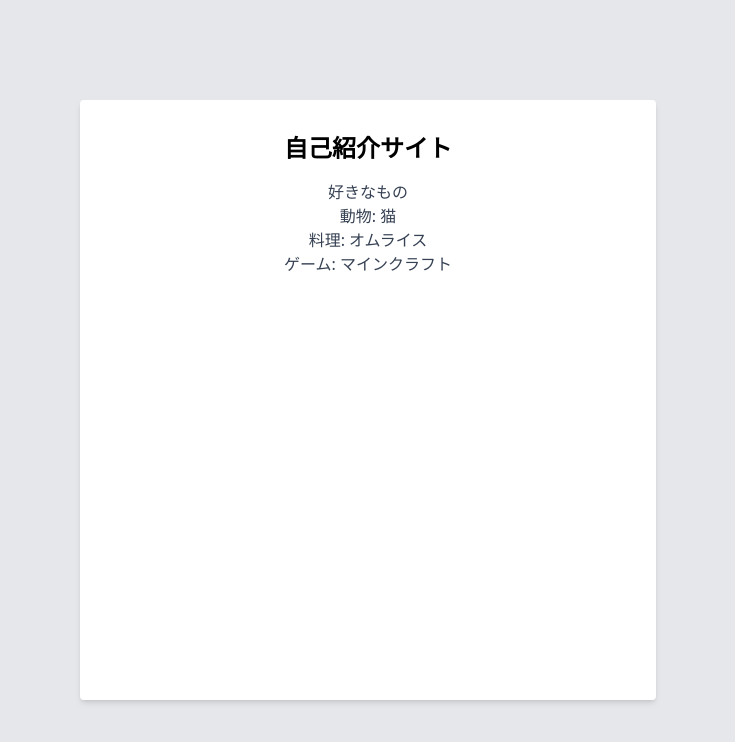
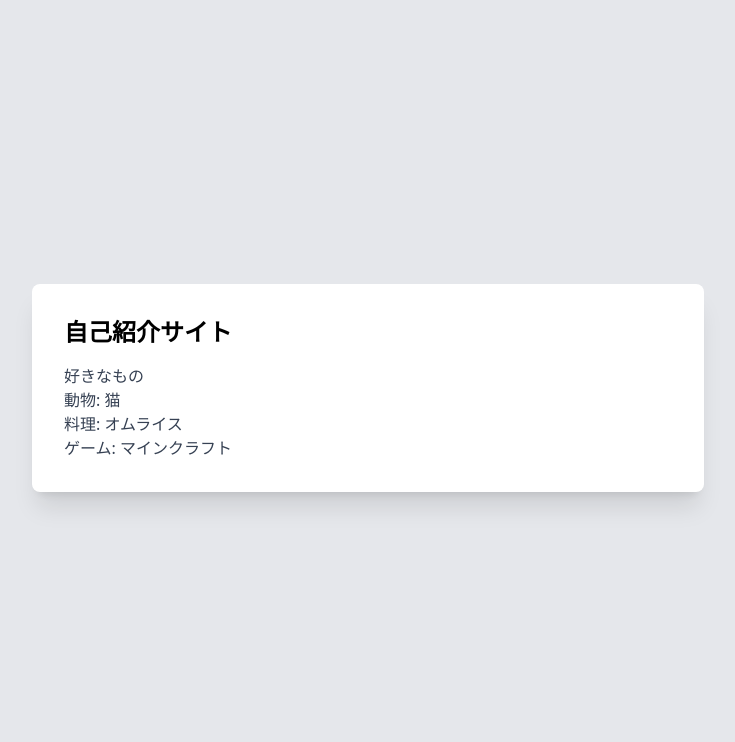
Before and after one commit to ko357255/react-ssr-test, a React (Vite) app: page / in a window 1280 px wide. Shown: the top 742 px of the page, without its empty margins (272-1007 px from the left). Built offline with nearby package versions, Linux system fonts and the light colour scheme.

Commit message:
整えた

```diff
--- a/src/page/MyProfile.tsx
+++ b/src/page/MyProfile.tsx
@@ -3,7 +3,7 @@ const MyProfile = () => {
     // w-screen: 幅をウィンドウいっぱい h-screen: 高さをウィンドウいっぱい
     // w-full/h-full: 親要素に対して100%
     // flex justify-center items-center: 中央揃え
-    <div className="App w-screen h-screen flex justify-center items-center bg-gray-200">
+    <div className="App p-4 w-screen min-h-screen flex justify-center items-center bg-gray-200">
       {
         // max-w-sm: 小さめの横幅
         // max-w-md: 中サイズ
@@ -11,12 +11,17 @@ const MyProfile = () => {
         // max-w-xl: さらに大サイズ
         // w-full: ↑と併用するとそのサイズで最大まで広げ、コンテンツによって狭まらない
       }
-      <div className="main-content bg-white p-8 rounded shadow-md text-center max-w-xl min-h-[600px] w-full">
-        <h1 className="text-2xl font-bold mb-4">自己紹介サイト</h1>
-        <p className="text-gray-700">好きなもの</p>
-        <p className="text-gray-700">動物: 猫</p>
-        <p className="text-gray-700">料理: オムライス</p>
-        <p className="text-gray-700">ゲーム: マインクラフト</p>
+      <div className="main-content w-full max-w-2xl">
+        <div
+          className="p-8 mb-6 bg-white shadow-xl
+          rounded-lg overflow-hidden backdrop-blur-sm"
+        >
+          <h1 className="text-2xl font-bold mb-4">自己紹介サイト</h1>
+          <p className="text-gray-700">好きなもの</p>
+          <p className="text-gray-700">動物: 猫</p>
+          <p className="text-gray-700">料理: オムライス</p>
+          <p className="text-gray-700">ゲーム: マインクラフト</p>
+        </div>
       </div>
     </div>
   );
```
